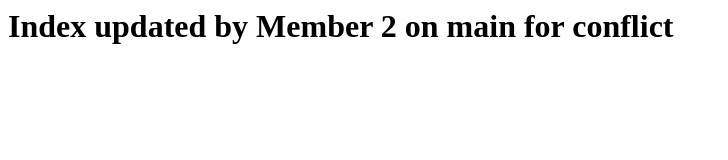
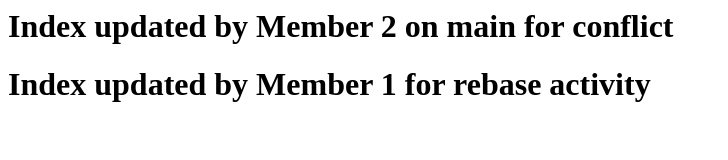
Before and after one commit to 14332997/github-essentials, a plain HTML site: page index.html in a window 1280 px wide. Shown: the whole page, without its empty margins (0-728 px from the left). Drawn offline with Linux system fonts and the light colour scheme.

Commit message:
Activity 5: Member 1 updated index.html

```diff
--- a/index.html
+++ b/index.html
@@ -1 +1,2 @@
 <h1>Index updated by Member 2 on main for conflict</h1>
+<h1>Index updated by Member 1 for rebase activity</h1>
```
